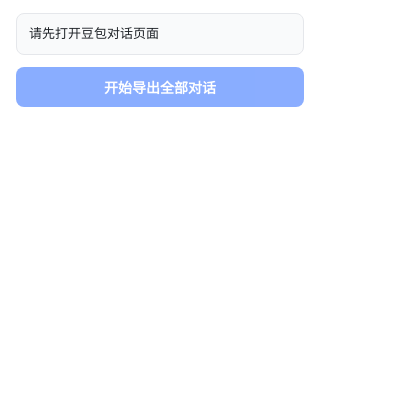
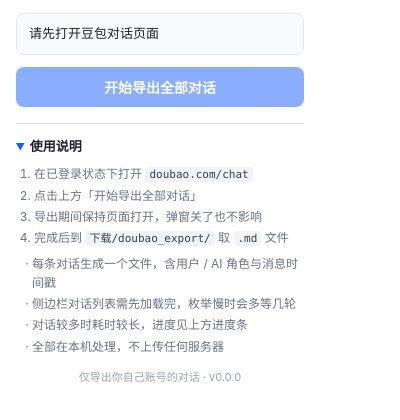
Before and after one commit to TuringWhite/doubao_export, a browser extension: page popup.html in a window 400 px wide. Shown: the part 66-486 px from the top of the page. Drawn offline with Linux system fonts and the light colour scheme.

Commit message:
feat: 弹窗增加使用说明与版本号(v1.1.1)
- 折叠面板列出四步操作与四条注意事项(保存位置/枚举等待/耗时/本地处理)
- 版本号从 manifest 动态读取

```diff
--- a/popup.css
+++ b/popup.css
@@ -119,3 +119,57 @@ h1 {
 .hidden {
   display: none;
 }
+
+.guide {
+  margin-top: 16px;
+  padding-top: 12px;
+  border-top: 1px solid var(--border);
+  font-size: 12px;
+  line-height: 1.6;
+  color: var(--muted);
+}
+
+.guide summary {
+  cursor: pointer;
+  color: var(--fg);
+  font-size: 13px;
+  font-weight: 600;
+  user-select: none;
+}
+
+.guide summary::marker {
+  color: var(--accent);
+}
+
+.steps,
+.notes {
+  margin: 8px 0 0;
+  padding-left: 18px;
+}
+
+.steps li,
+.notes li {
+  margin: 2px 0;
+}
+
+.notes {
+  margin-top: 6px;
+  padding-left: 16px;
+  list-style: "· ";
+}
+
+.steps code {
+  padding: 1px 4px;
+  border-radius: 4px;
+  background: #f1f3f5;
+  font-family: ui-monospace, SFMono-Regular, Menlo, monospace;
+  font-size: 11px;
+  color: #374151;
+}
+
+.meta {
+  margin: 12px 0 0;
+  font-size: 11px;
+  color: #9ca3af;
+  text-align: center;
+}
--- a/popup.html
+++ b/popup.html
@@ -25,6 +25,26 @@
       </div>
 
       <div id="result" class="result hidden"></div>
+
+      <details class="guide" open>
+        <summary>使用说明</summary>
+        <ol class="steps">
+          <li>在已登录状态下打开 <code>doubao.com/chat</code></li>
+          <li>点击上方「开始导出全部对话」</li>
+          <li>导出期间保持页面打开，弹窗关了也不影响</li>
+          <li>完成后到 <code>下载/doubao_export/</code> 取 <code>.md</code> 文件</li>
+        </ol>
+        <ul class="notes">
+          <li>每条对话生成一个文件，含用户 / AI 角色与消息时间戳</li>
+          <li>侧边栏对话列表需先加载完，枚举慢时会多等几轮</li>
+          <li>对话较多时耗时较长，进度见上方进度条</li>
+          <li>全部在本机处理，不上传任何服务器</li>
+        </ul>
+      </details>
+
+      <p class="meta">
+        仅导出你自己账号的对话 · v<span id="version">1.1.1</span>
+      </p>
     </main>
 
     <script src="popup.js"></script>
--- a/popup.js
+++ b/popup.js
@@ -4,8 +4,18 @@ const progressEl = document.getElementById("progress");
 const progressFill = document.getElementById("progressFill");
 const progressText = document.getElementById("progressText");
 const resultEl = document.getElementById("result");
+const versionEl = document.getElementById("version");
 
 let activeTabId = null;
+
+// 版本号跟随 manifest，改版本不用同步改 HTML
+if (versionEl) {
+  try {
+    versionEl.textContent = chrome.runtime.getManifest().version;
+  } catch (_) {
+    /* 非扩展环境(直接打开 popup.html 预览)时忽略 */
+  }
+}
 
 // 监听 content script 的进度事件
 chrome.runtime.onMessage.addListener((message) => {
```
